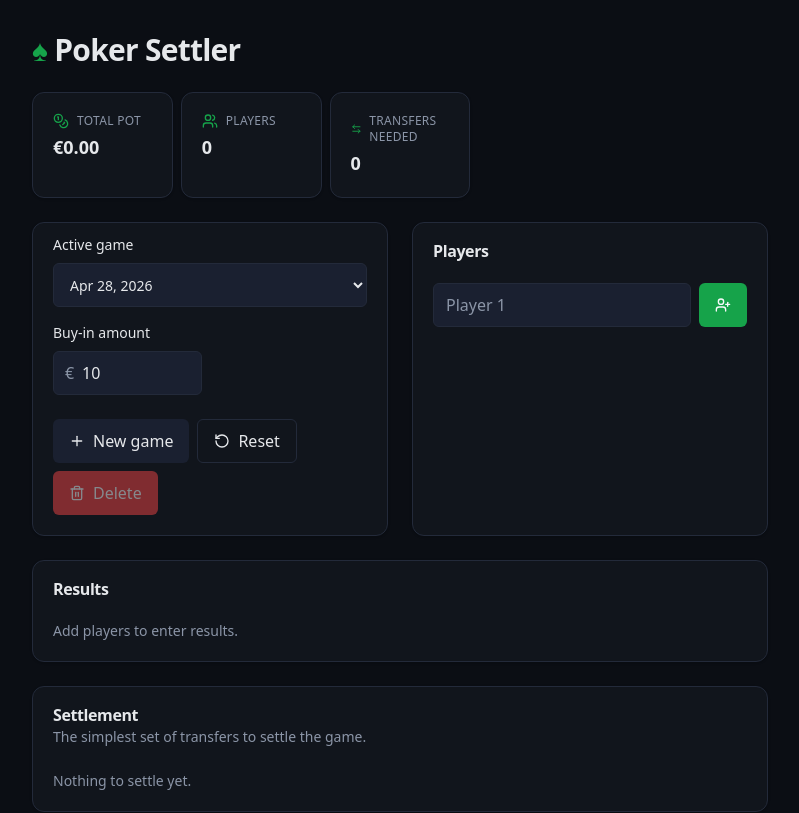
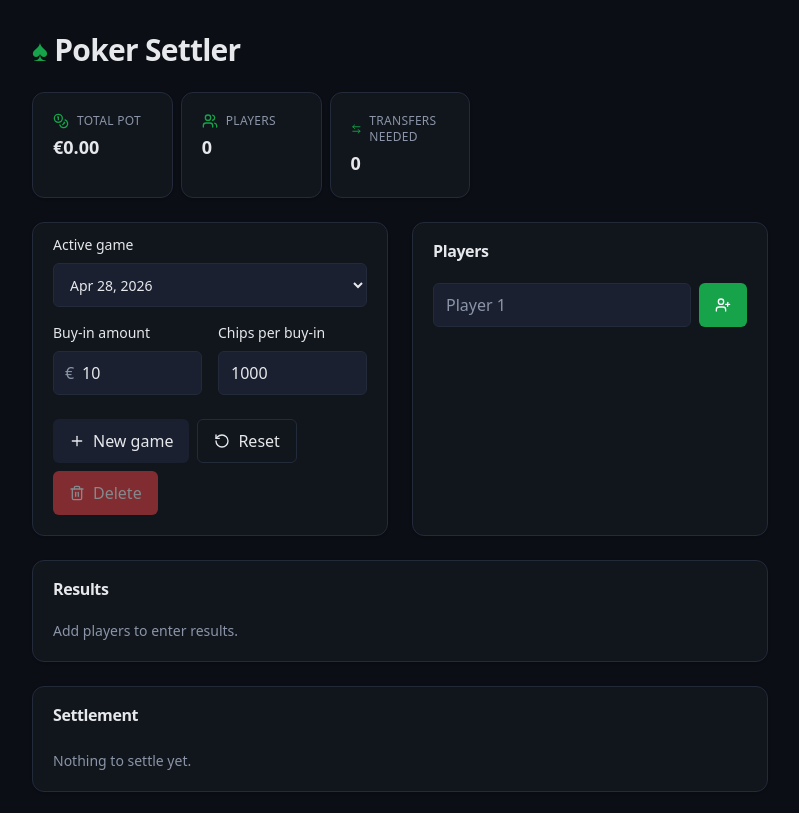
Before and after one commit to benjamindotdev/pokersettle, a React (Vite) app: page / in a window 1280 px wide. Shown: the top 813 px of the page, without its empty margins (240-1039 px from the left). Built offline with nearby package versions, Linux system fonts and the light colour scheme.

Commit message:
Treat finalValue as chips; add chipsPerBuyIn setting (default 1000)

```diff
--- a/src/App.tsx
+++ b/src/App.tsx
@@ -23,7 +23,7 @@ function makeGame(name = "New game"): Game {
     name,
     createdAt: now,
     updatedAt: now,
-    settings: { buyInAmount: 10 },
+    settings: { buyInAmount: 10, chipsPerBuyIn: 1000 },
     players: [],
   };
 }
@@ -31,7 +31,15 @@ function makeGame(name = "New game"): Game {
 export default function App() {
   const [games, setGames] = useState<Game[]>(() => {
     const persisted = loadState();
-    if (persisted.games.length > 0) return persisted.games;
+    // Back-fill chipsPerBuyIn for games saved before this field existed.
+    const migrated = persisted.games.map((g) => ({
+      ...g,
+      settings: {
+        ...g.settings,
+        chipsPerBuyIn: g.settings.chipsPerBuyIn ?? 1000,
+      },
+    }));
+    if (migrated.length > 0) return migrated;
     return [makeGame("Friday night poker")];
   });
   const [activeGameId, setActiveGameId] = useState<string>(() => {
@@ -84,6 +92,11 @@ export default function App() {
   };
   const handleChangeBuyIn = (amount: number) =>
     updateActive((g) => ({ ...g, settings: { ...g.settings, buyInAmount: amount } }));
+  const handleChangeChipsPerBuyIn = (chips: number) =>
+    updateActive((g) => ({
+      ...g,
+      settings: { ...g.settings, chipsPerBuyIn: chips > 0 ? chips : 1 },
+    }));
 
   // Player-level handlers
   const handleAddPlayer = (name: string) =>
@@ -113,9 +126,12 @@ export default function App() {
     }));
 
   const players = activeGame?.players ?? [];
-  const settings = activeGame?.settings ?? { buyInAmount: 10 };
+  const settings = activeGame?.settings ?? { buyInAmount: 10, chipsPerBuyIn: 1000 };
 
-  const nets = useMemo(() => computeNets(players, settings.buyInAmount), [players, settings.buyInAmount]);
+  const nets = useMemo(
+    () => computeNets(players, settings.buyInAmount, settings.chipsPerBuyIn),
+    [players, settings.buyInAmount, settings.chipsPerBuyIn],
+  );
   const balance = useMemo(() => computeBalance(nets), [nets]);
   const transfers = useMemo(() => calculateSettlement(nets), [nets]);
   const summary = useMemo(() => computeSummary(nets, transfers), [nets, transfers]);
@@ -134,6 +150,7 @@ export default function App() {
             activeGameId={activeGame?.id ?? ""}
             settings={settings}
             onChangeBuyIn={handleChangeBuyIn}
+            onChangeChipsPerBuyIn={handleChangeChipsPerBuyIn}
             onSelectGame={handleSelectGame}
             onNewGame={handleNewGame}
             onResetGame={handleResetGame}
--- a/src/components/GameSettings.tsx
+++ b/src/components/GameSettings.tsx
@@ -10,6 +10,7 @@ interface Props {
   activeGameId: string;
   settings: GameSettings;
   onChangeBuyIn: (amount: number) => void;
+  onChangeChipsPerBuyIn: (chips: number) => void;
   onSelectGame: (id: string) => void;
   onNewGame: () => void;
   onResetGame: () => void;
@@ -30,6 +31,7 @@ export function GameSettingsPanel({
   activeGameId,
   settings,
   onChangeBuyIn,
+  onChangeChipsPerBuyIn,
   onSelectGame,
   onNewGame,
   onResetGame,
@@ -89,6 +91,27 @@ export function GameSettingsPanel({
             />
           </div>
         </div>
+        <div className="grid gap-2">
+          <Label htmlFor="chips-per-buyin">Chips per buy-in</Label>
+          <Input
+            id="chips-per-buyin"
+            type="number"
+            inputMode="numeric"
+            min={1}
+            step={1}
+            placeholder="1000"
+            value={
+              !Number.isFinite(settings.chipsPerBuyIn) || settings.chipsPerBuyIn === 0
+                ? ""
+                : settings.chipsPerBuyIn
+            }
+            onFocus={(e) => e.currentTarget.select()}
+            onChange={(e) => {
+              const v = parseInt(e.target.value, 10);
+              onChangeChipsPerBuyIn(Number.isFinite(v) && v > 0 ? v : 0);
+            }}
+          />
+        </div>
         <div className="sm:col-span-2 flex flex-wrap gap-2 pt-2">
           <Button variant="secondary" onClick={onNewGame} aria-label="New game" title="New game">
             <Plus className="size-4" />
--- a/src/components/PlayerTable.tsx
+++ b/src/components/PlayerTable.tsx
@@ -112,14 +112,15 @@ export function PlayerTable({ players, nets, onChangeBuyIns, onChangeFinalValue
                         <Input
                           id={`fv-${p.id}`}
                           type="number"
-                          inputMode="decimal"
+                          inputMode="numeric"
+                          pattern="[0-9]*"
                           min={0}
-                          step="0.01"
+                          step={1}
                           placeholder="0"
                           value={p.finalValue === 0 ? "" : p.finalValue}
                           onFocus={(e) => e.currentTarget.select()}
                           onChange={(e) => {
-                            const v = parseFloat(e.target.value);
+                            const v = parseInt(e.target.value, 10);
                             onChangeFinalValue(p.id, Number.isFinite(v) && v >= 0 ? v : 0);
                           }}
                         />
@@ -138,7 +139,7 @@ export function PlayerTable({ players, nets, onChangeBuyIns, onChangeFinalValue
                     <th className="py-2 pr-3 font-medium">Player</th>
                     <th className="py-2 px-3 font-medium w-28">Buy-ins</th>
                     <th className="py-2 px-3 font-medium w-28">Paid in</th>
-                    <th className="py-2 px-3 font-medium w-36">Final chip value</th>
+                    <th className="py-2 px-3 font-medium w-36">Final chips</th>
                     <th className="py-2 pl-3 font-medium w-32">Net</th>
                   </tr>
                 </thead>
@@ -162,14 +163,14 @@ export function PlayerTable({ players, nets, onChangeBuyIns, onChangeFinalValue
                         <td className="py-2 px-3">
                           <Input
                             type="number"
-                            inputMode="decimal"
+                            inputMode="numeric"
                             min={0}
-                            step="0.01"
+                            step={1}
                             placeholder="0"
                             value={p.finalValue === 0 ? "" : p.finalValue}
                             onFocus={(e) => e.currentTarget.select()}
                             onChange={(e) => {
-                              const v = parseFloat(e.target.value);
+                              const v = parseInt(e.target.value, 10);
                               onChangeFinalValue(p.id, Number.isFinite(v) && v >= 0 ? v : 0);
                             }}
                             className="h-9"
--- a/src/components/SettlementList.tsx
+++ b/src/components/SettlementList.tsx
@@ -15,7 +15,6 @@ export function SettlementList({ transfers, nameById, unbalanced }: Props) {
       <CardHeader>
         <CardTitle>Settlement</CardTitle>
         <CardDescription>
-          The simplest set of transfers to settle the game.
           {unbalanced && (
             <span className="block text-warning mt-1">
               Note: totals are unbalanced — these transfers may not perfectly cancel out.
--- a/src/components/ShareSummary.tsx
+++ b/src/components/ShareSummary.tsx
@@ -1,5 +1,5 @@
 import { useMemo, useState } from "react";
-import { Card, CardContent, CardDescription, CardHeader, CardTitle } from "@/components/ui/card";
+import { Card, CardContent, CardHeader, CardTitle } from "@/components/ui/card";
 import { Button } from "@/components/ui/button";
 import { Copy, Check } from "lucide-react";
 import { formatCents, formatCentsSigned } from "@/lib/formatting";
@@ -71,7 +71,6 @@ export function ShareSummary({ transfers, nets, unbalanced }: Props) {
     <Card>
       <CardHeader>
         <CardTitle>Share summary</CardTitle>
-        <CardDescription>Copy the result as plain text.</CardDescription>
       </CardHeader>
       <CardContent className="grid gap-3">
         <pre className="whitespace-pre-wrap rounded-lg border border-border bg-muted/40 p-3 text-xs leading-relaxed">
--- a/src/lib/settlement.ts
+++ b/src/lib/settlement.ts
@@ -3,12 +3,22 @@ import { eurosToCents } from "./formatting";
 
 /**
  * Compute per-player net amounts (in cents).
+ *
+ * `finalValue` is in CHIPS. With `buyInAmountEuros` and `chipsPerBuyIn`, one
+ * chip is worth `buyInCents / chipsPerBuyIn` cents. We convert each player's
+ * chip count to cents at the end (rounded to the nearest cent).
  */
-export function computeNets(players: Player[], buyInAmountEuros: number): PlayerNet[] {
+export function computeNets(
+  players: Player[],
+  buyInAmountEuros: number,
+  chipsPerBuyIn: number,
+): PlayerNet[] {
   const buyInCents = eurosToCents(buyInAmountEuros);
+  const safeChips = chipsPerBuyIn > 0 ? chipsPerBuyIn : 1;
   return players.map((p) => {
     const paidInCents = Math.max(0, Math.floor(p.buyIns)) * buyInCents;
-    const finalValueCents = eurosToCents(p.finalValue);
+    const finalChips = Math.max(0, p.finalValue);
+    const finalValueCents = Math.round((finalChips * buyInCents) / safeChips);
     return {
       playerId: p.id,
       name: p.name,
--- a/src/types/poker.ts
+++ b/src/types/poker.ts
@@ -4,13 +4,15 @@ export interface Player {
   id: PlayerId;
   name: string;
   buyIns: number;
-  /** Final chip value in euros (display value). Stored as a number; converted to cents internally for math. */
+  /** Final value in CHIPS (not euros). Converted to cents using chipsPerBuyIn + buyInAmount. */
   finalValue: number;
 }
 
 export interface GameSettings {
   /** Buy-in amount in euros. */
   buyInAmount: number;
+  /** How many chips one buy-in is worth. Default 1000. */
+  chipsPerBuyIn: number;
 }
 
 export interface Game {
```
Also changed, not shown: 1 other file (tests, documents, lock files or other folders).
